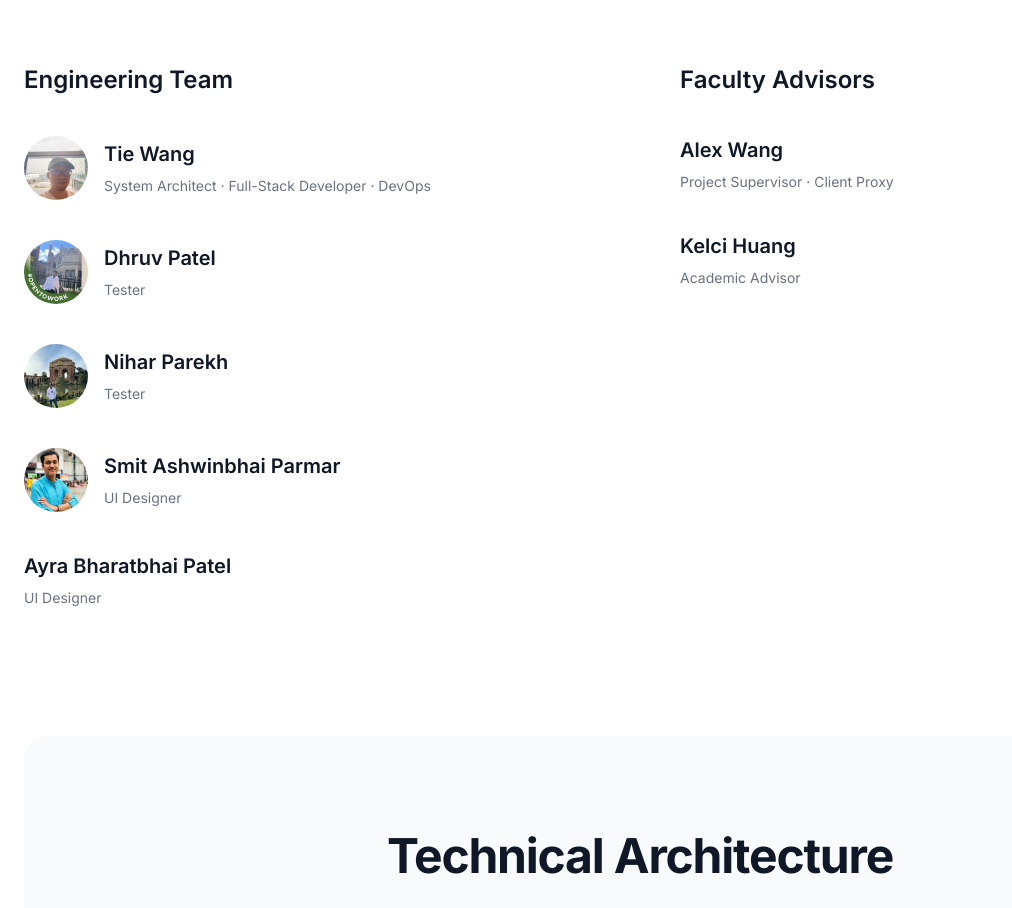
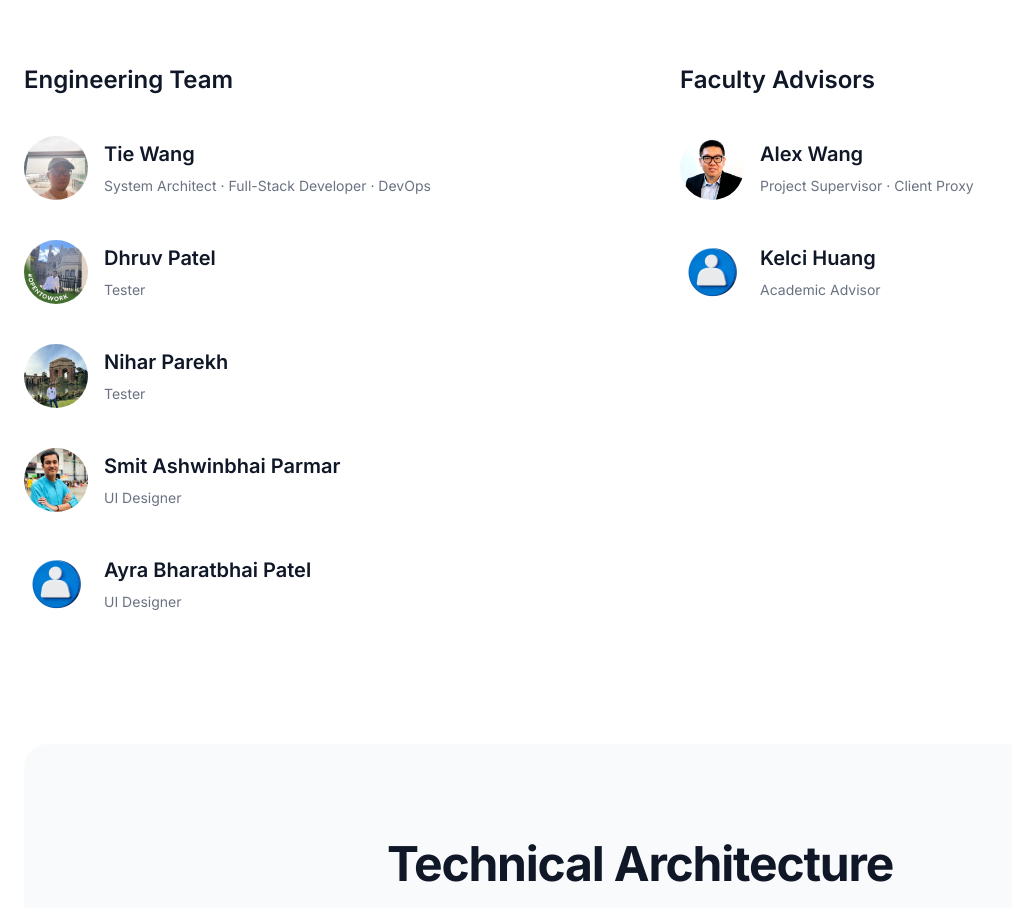
Before and after one commit to tie0913/nutri_pilot_site, a Vue app: page / in a window 1280 px wide. Shown: the part 2960-3868 px from the top of the page, without its empty margins (0-1012 px from the left). Built offline with nearby package versions, Linux system fonts and the light colour scheme.

Commit message:
add alex avatar and place holder avatar

```diff
--- a/src/components/About.vue
+++ b/src/components/About.vue
@@ -4,7 +4,8 @@ import tie from '@/assets/tie.jpg'
 import smit from '@/assets/smit.jpg'
 import nihar from '@/assets/Nihar.jpg'
 import dhruv from '@/assets/dhruv.jpg'
-
+import alex from '@/assets/alex_icon.png'
+import placeholder from '@/assets/placeholder.jpg'
 </script>
 
 <template>
@@ -55,7 +56,8 @@ import dhruv from '@/assets/dhruv.jpg'
                                 <img :src="dhruv" alt="Dhruv Patel" class="w-16 h-16 rounded-full object-cover" />
                                 <!-- Dhruv Patel -->
                                 <div>
-                                    <a href="https://www.linkedin.com/in/dhruv-patel-b7b7a7212/" target="_blank" rel="noopener noreferrer"
+                                    <a href="https://www.linkedin.com/in/dhruv-patel-b7b7a7212/" target="_blank"
+                                        rel="noopener noreferrer"
                                         class="text-xl font-semibold text-gray-900 hover:text-green-700 transition-colors duration-200">
                                         Dhruv Patel
                                     </a>
@@ -96,6 +98,8 @@ import dhruv from '@/assets/dhruv.jpg'
                             </div>
                             <div class="flex items-center gap-4">
                                 <!-- Ayra Bharatbhai Patel -->
+                                <img :src="placeholder" alt="Ayra Bharatbhai Patel"
+                                    class="w-16 h-16 rounded-full object-cover" />
                                 <div>
                                     <a href="#" target="_blank" rel="noopener noreferrer"
                                         class="text-xl font-semibold text-gray-900 hover:text-green-700 transition-colors duration-200">
@@ -117,7 +121,8 @@ import dhruv from '@/assets/dhruv.jpg'
                             Faculty Advisors
                         </h3>
                         <div class="mt-10 space-y-10">
-
+                            <div class="flex items-center gap-4">
+                                <img :src="alex" alt="Alex Wang" class="w-16 h-16 rounded-full object-cover" />
                                 <!-- Alex Wang -->
                                 <div>
                                     <a href="https://www.linkedin.com/in/alex-wang-2b79593/" target="_blank"
@@ -130,7 +135,10 @@ import dhruv from '@/assets/dhruv.jpg'
                                         Project Supervisor · Client Proxy
                                     </p>
                                 </div>
+                            </div>
 
+                            <div class="flex items-center gap-4">
+                                <img :src="placeholder" alt="Kelci Huang" class="w-16 h-16 rounded-full object-cover" />
                                 <!-- Kelci Huang -->
                                 <div>
                                     <a href="https://www.linkedin.com/in/yingchao-kelci-huang-28428171/" target="_blank"
@@ -143,7 +151,7 @@ import dhruv from '@/assets/dhruv.jpg'
                                         Academic Advisor
                                     </p>
                                 </div>
-
+                            </div>
                         </div>
 
                     </div>
```
Also changed, not shown: src/assets/alex_icon.png (added), src/assets/placeholder.jpg (added). Lines whose indentation alone changed are shown as unchanged.
